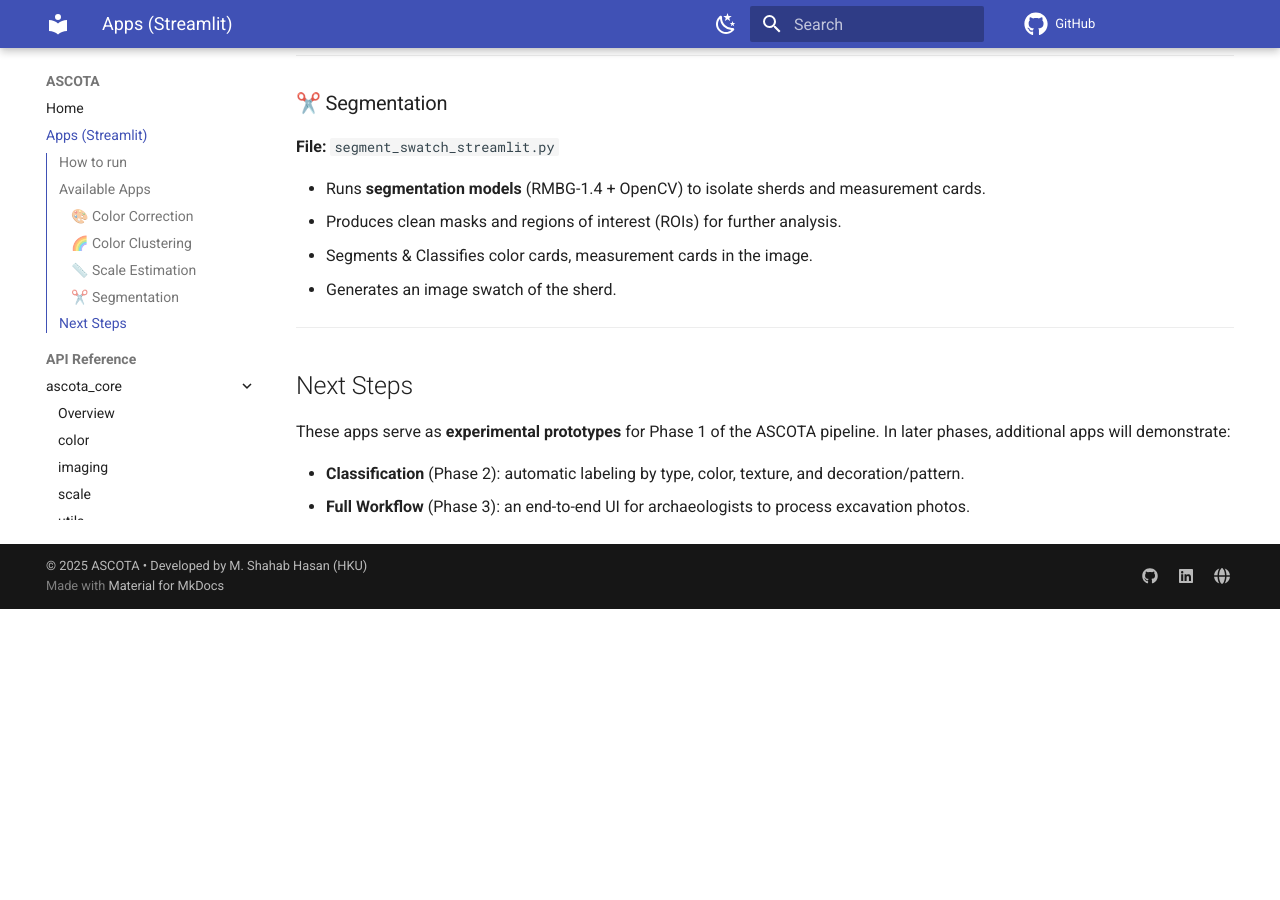
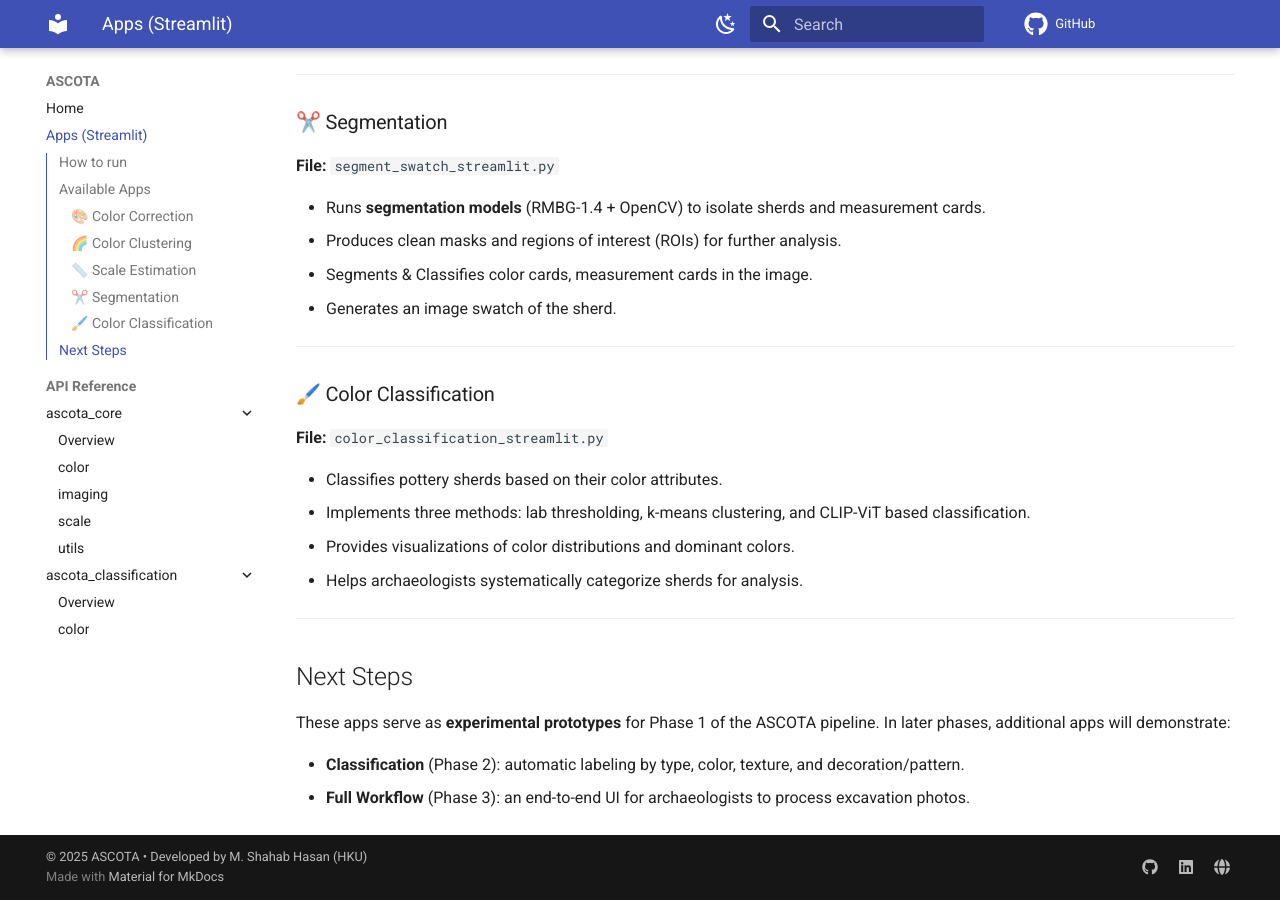
Before and after one commit to ShabGaming/ascota, an MkDocs documentation site: the page built from docs/apps.md, in a window 1280 px wide and 900 px high, scrolled down 1425 px. Built offline with MkDocs 1.6.1 and Material for MkDocs 9.7.7, drawn with Linux system fonts in a browser that asks for light colours; comment, search, counter and statistics services are not loaded; before the commit the page ends 2034 px from its top, so only the background shows below that; some of the changed text lies outside the part shown.

Commit message:
Add color classification module documentation
Introduced documentation for the ascota_classification.color module, detailing its methods for classifying pottery sherds by color. Updated the API index and navigation to include the new color submodule, and added related information and usage instructions to the apps documentation.

````diff
--- a/docs/apps.md
+++ b/docs/apps.md
@@ -22,6 +22,7 @@ streamlit run tests/streamlits/color_correct_streamlit.py
 streamlit run tests/streamlits/scale_streamlit.py
 streamlit run tests/streamlits/segment_streamlit.py
 streamlit run tests/streamlits/color_clustering_streamlit.py
+streamlit run tests/streamlits/color_classification_streamlit.py
 ```
 
 Open your browser at [http://localhost:8501](http://localhost:8501).
@@ -73,6 +74,17 @@ Open your browser at [http://localhost:8501](http://localhost:8501).
 
 ---
 
+### 🖌️ Color Classification
+
+**File:** `color_classification_streamlit.py`
+
+* Classifies pottery sherds based on their color attributes.
+* Implements three methods: lab thresholding, k-means clustering, and CLIP-ViT based classification.
+* Provides visualizations of color distributions and dominant colors.
+* Helps archaeologists systematically categorize sherds for analysis.
+
+---
+
 ## Next Steps
 
 These apps serve as **experimental prototypes** for Phase 1 of the ASCOTA pipeline.
--- a/mkdocs.yml
+++ b/mkdocs.yml
@@ -72,6 +72,7 @@ nav:
           - utils: api/ascota_core/utils.md
       - ascota_classification:
           - Overview: api/ascota_classification/index.md
+          - color: api/ascota_classification/color.md
 
 watch:
   - src   # auto-reload when code changes
````
Also changed, not shown: docs/api/ascota_classification/color.md (added, +14 -0 lines), docs/api/ascota_classification/index.md (+3 -0 lines).
